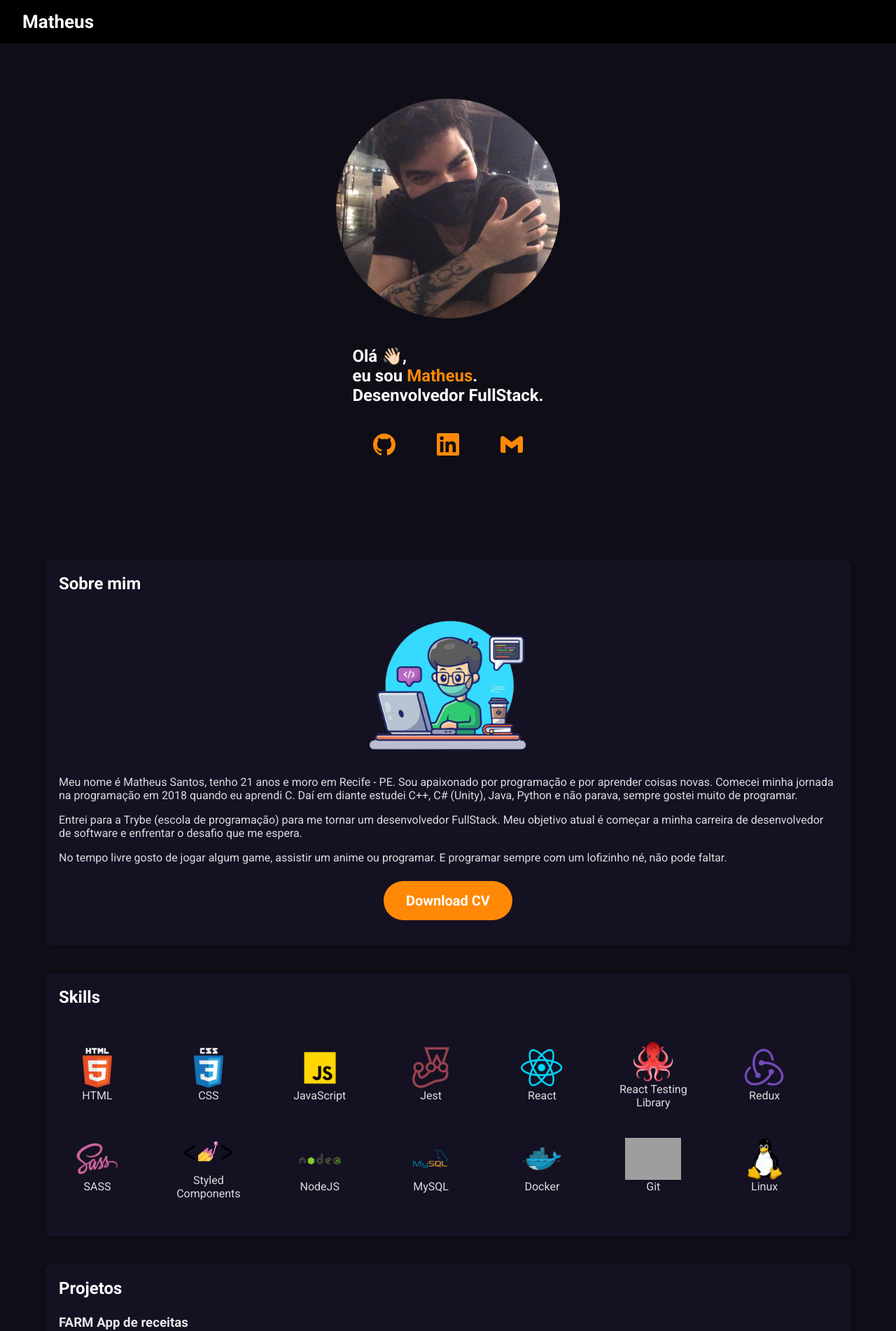
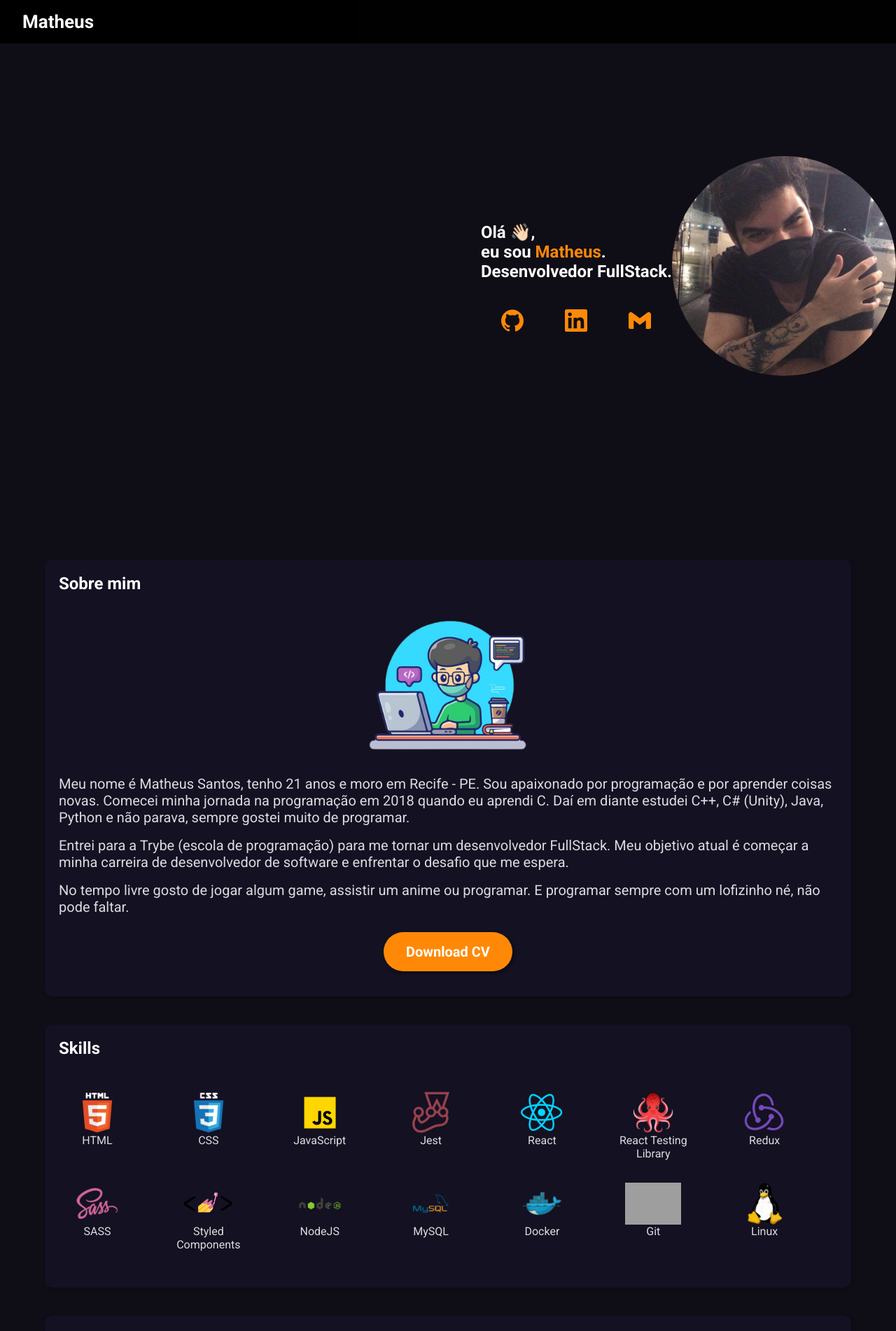
Before and after one commit to matheusg18/matheusg18.github.io, a React (Create React App) app: page / in a window 1280 px wide. Shown: the top 1902 px of the page at 70% size. Built offline with nearby package versions, Linux system fonts and the light colour scheme; grey boxes are pictures that could not be loaded.

Commit message:
adiciona estilos responsivos ate 1366px

```diff
--- a/src/components/Hero/Hero.styles.jsx
+++ b/src/components/Hero/Hero.styles.jsx
@@ -14,20 +14,31 @@ export const MyName = styled.span`
 
 export const HeroTextIconContainer = styled.div``;
 
-export const HeroWrapper = styled.div`
-  width: 100%;
-  display: flex;
-  flex-direction: column;
-  align-items: center;
-`;
-
 export const HeroCentralizer = styled.section`
+  max-width: 100%;
   width: 100vw;
   height: 100vh;
   display: flex;
   flex-direction: column;
   align-items: center;
   justify-content: center;
+`;
+
+export const HeroWrapper = styled.div`
+  width: 100%;
+  display: flex;
+  flex-direction: row-reverse;
+  align-items: center;
+
+  @media screen and (min-width: 1366px) {
+      justify-content: space-evenly;
+    }
+
+  & h1 {
+    @media screen and (min-width: 1366px) {
+      font-size: 40px;
+    }
+  }
 `;
 
 export const IconContainer = styled.div`
@@ -42,5 +53,9 @@ export const IconContainer = styled.div`
     color: ${({ theme }) => theme.color.secondary};
     text-decoration: none;
     font-size: 32px;
+
+    @media screen and (min-width: 1366px) {
+      font-size: 40px;
+    }
   }
 `;
--- a/src/components/Projects/Projects.styles.jsx
+++ b/src/components/Projects/Projects.styles.jsx
@@ -8,6 +8,17 @@ export const ProjectsWrapper = styled.section`
   border-radius: 10px;
   padding: ${({ theme }) => theme.space(2.5)};
   box-shadow: 2px 2px 5px rgba(0, 0, 0, 0.25);
+
+  @media screen and (min-width: 1366px) {
+    padding: ${({ theme }) => theme.space(5)};
+  }
+
+  & h2 {
+    @media screen and (min-width: 1366px) {
+      font-size: 30px;
+      margin-bottom: ${({ theme }) => theme.space(4)};
+    }
+  }
 `;
 
 const ProjectsButton = styled.button`
@@ -19,36 +30,98 @@ const ProjectsButton = styled.button`
   top: 50%;
   font-size: 32px;
   transform: translateY(-50%);
+  cursor: pointer;
+  transition: all 100ms;
+
+  &:hover {
+    font-size: 40px;
+  }
+
+  @media screen and (min-width: 1366px) {
+    font-size: 42px;
+
+    &:hover {
+      font-size: 50px;
+    }
+  }
 `;
 
 export const PrevProjectButton = styled(ProjectsButton)`
   left: 10px;
+
+  &:hover {
+    left: 12px;
+  }
+
+  @media screen and (min-width: 1366px) {
+    left: 16px;
+  }
 `;
 
 export const NextProjectButton = styled(ProjectsButton)`
   right: 10px;
+
+  &:hover {
+    right: 12px;
+  }
+
+  @media screen and (min-width: 1366px) {
+    right: 16px;
+  }
+`;
+
+export const ProjectContainer = styled.div`
+  @media screen and (min-width: 1366px) {
+    display: grid;
+    grid-template:
+      'info image' 1fr
+      'stack image' 1fr
+      / 1fr 1fr;
+    padding: 0 ${({ theme }) => theme.space(6)};
+  }
 `;
 
 export const ProjectInfoContainer = styled.div`
   margin: ${({ theme }) => theme.space(3)} 0;
 
+  @media screen and (min-width: 1366px) {
+    grid-area: info;
+  }
+
   & h3 {
     opacity: 0.9;
+
+    @media screen and (min-width: 1366px) {
+      font-size: 24px;
+    }
   }
 
   & p {
     margin-top: ${({ theme }) => theme.space(2)};
     opacity: 0.85;
     text-align: left;
+
+    @media screen and (min-width: 1366px) {
+      font-size: 20px;
+      margin-top: ${({ theme }) => theme.space(3)};
+    }
   }
 `;
 
 export const ProjectStackContainer = styled.div`
   margin: ${({ theme }) => theme.space(3)} 0;
 
+  @media screen and (min-width: 1366px) {
+    grid-area: stack;
+  }
+
   & h4 {
     font-size: 18px;
     opacity: 0.9;
+
+    @media screen and (min-width: 1366px) {
+      font-size: 22px;
+    }
   }
 `;
 
@@ -58,6 +131,10 @@ export const ProjectImageContainer = styled.div`
   align-items: center;
   justify-content: center;
   margin: ${({ theme }) => theme.space(4)} 0;
+
+  @media screen and (min-width: 1366px) {
+    grid-area: image;
+  }
 `;
 
 export const ProjectImage = styled.img`
@@ -73,6 +150,10 @@ export const StacksContainer = styled.div`
   margin-top: ${({ theme }) => theme.space(1.5)};
   gap: ${({ theme }) => theme.space(1)};
 
+  @media screen and (min-width: 1366px) {
+    margin-top: ${({ theme }) => theme.space(3)};
+  }
+
   &::after {
     content: '';
     flex-grow: 1;
@@ -84,6 +165,10 @@ export const StacksContainer = styled.div`
     border-radius: 5px;
     opacity: 0.85;
     box-shadow: 2px 2px 3px rgba(0, 0, 0, 0.25);
+
+    @media screen and (min-width: 1366px) {
+      font-size: 18px;
+    }
   }
 `;
 
@@ -99,6 +184,10 @@ export const ProjectsLinks = styled.div`
     gap: ${({ theme }) => theme.space(2)};
   }
 
+  @media screen and (min-width: 1366px) {
+    padding-left: ${({ theme }) => theme.space(6)};
+  }
+
   & > a {
     display: block;
     width: fit-content;
@@ -109,5 +198,21 @@ export const ProjectsLinks = styled.div`
     font-size: 18px;
     font-weight: 700;
     color: ${({ theme }) => theme.color.font};
+    box-shadow: 2px 2px 5px rgba(0, 0, 0, 0.5);
+    cursor: pointer;
+    transition: background-color 200ms;
+
+    &:hover {
+      background-color: ${({ theme }) => theme.color.hover};
+    }
+
+    &:active {
+      background-color: ${({ theme }) => theme.color.active};
+    }
+
+    @media screen and (min-width: 1366px) {
+      padding: ${({ theme }) => theme.space(2)} ${({ theme }) => theme.space(4)};
+      font-size: 20px;
+    }
   }
 `;
--- a/src/components/Projects/index.jsx
+++ b/src/components/Projects/index.jsx
@@ -3,6 +3,7 @@ import { IoIosArrowForward, IoIosArrowBack } from 'react-icons/io';
 import {
   NextProjectButton,
   PrevProjectButton,
+  ProjectContainer,
   ProjectImage,
   ProjectImageContainer,
   ProjectInfoContainer,
@@ -50,7 +51,7 @@ function Projects() {
       <NextProjectButton type="button" aria-label="próximo projeto" onClick={goNextProject}>
         <IoIosArrowForward />
       </NextProjectButton>
-      <div>
+      <ProjectContainer>
         <ProjectInfoContainer>
           <h3>{projects[projectIndex].name}</h3>
           <p>{projects[projectIndex].description}</p>
@@ -66,7 +67,7 @@ function Projects() {
             ))}
           </StacksContainer>
         </ProjectStackContainer>
-      </div>
+      </ProjectContainer>
       <ProjectsLinks>
         <a href={projects[projectIndex].demo}>Demonstração</a>
         <a href={projects[projectIndex].repo}>Repositório</a>
--- a/src/components/SkillIcon/SkillIcon.styles.jsx
+++ b/src/components/SkillIcon/SkillIcon.styles.jsx
@@ -6,6 +6,10 @@ const SkillIconContainer = styled.div`
   align-items: center;
   width: 110px;
   text-align: center;
+
+  @media screen and (min-width: 1366px) {
+    font-size: 18px;
+  }
 
   & img {
     height: 60px;
--- a/src/components/Skills/Skills.styles.jsx
+++ b/src/components/Skills/Skills.styles.jsx
@@ -8,6 +8,16 @@ export const SkillsWrapper = styled.section`
   border-radius: 10px;
   padding: ${({ theme }) => theme.space(2.5)};
   box-shadow: 2px 2px 5px rgba(0, 0, 0, 0.25);
+
+  @media screen and (min-width: 1366px) {
+    padding: ${({ theme }) => theme.space(5)};
+  }
+
+  & h2 {
+    @media screen and (min-width: 1366px) {
+      font-size: 30px;
+    }
+  }
 `;
 
 export const SkillsOverflowContainer = styled.div`
@@ -16,6 +26,11 @@ export const SkillsOverflowContainer = styled.div`
   width: 100%;
   overflow-x: auto;
   scroll-behavior: smooth;
+
+  @media screen and (min-width: 1024px) {
+    margin-top: ${({ theme }) => theme.space(6)};
+    margin-bottom: 0;
+  }
 `;
 
 export const SkillIconsWrapper = styled.div`
@@ -32,7 +47,7 @@ export const SkillIconsWrapper = styled.div`
     display: grid;
     grid-template-columns: repeat(7, 1fr);
     grid-template-rows: repeat(2, 1fr);
-    align-items: center;
+    align-items: baseline;
     height: 260px;
   }
 
--- a/src/components/Sobre/Sobre.styles.jsx
+++ b/src/components/Sobre/Sobre.styles.jsx
@@ -7,18 +7,39 @@ export const SobreWrapper = styled.section`
   border-radius: 10px;
   padding: ${({ theme }) => theme.space(2.5)};
   box-shadow: 2px 2px 5px rgba(0, 0, 0, 0.25);
+
+  @media screen and (min-width: 1366px) {
+    padding: ${({ theme }) => theme.space(5)};
+  }
+
+  & h2 {
+    @media screen and (min-width: 1366px) {
+      font-size: 30px;
+    }
+  }
 `;
 
 export const SobreTextImgContainer = styled.div`
   display: flex;
   flex-direction: column;
   align-items: center;
+
+  @media screen and (min-width: 1366px) {
+    margin: ${({ theme }) => theme.space(3)} 0;
+    flex-direction: row-reverse;
+    justify-content: space-between;
+    gap: 10%;
+  }
 `;
 
 export const SobreImg = styled.img`
   max-width: 240px;
   height: auto;
   margin: ${({ theme }) => theme.space(4)} 0;
+
+  @media screen and (min-width: 1366px) {
+    max-width: 300px;
+  }
 `;
 
 export const SobreParagraph = styled.p`
@@ -28,6 +49,7 @@ export const SobreParagraph = styled.p`
 
   @media screen and (min-width: 1024px) {
     text-align: start;
+    font-size: 20px;
   }
 `;
 
@@ -42,4 +64,19 @@ export const SobreLink = styled.a`
   font-size: 20px;
   font-weight: 700;
   color: ${({ theme }) => theme.color.font};
+  box-shadow: 2px 2px 5px rgba(0, 0, 0, 0.5);
+  cursor: pointer;
+  transition: background-color 200ms;
+
+  &:hover {
+    background-color: ${({ theme }) => theme.color.hover};
+  }
+
+  &:active {
+    background-color: ${({ theme }) => theme.color.active};
+  }
+
+  @media screen and (min-width: 1366px) {
+    margin: 0;
+  }
 `;
--- a/src/theme.styles.js
+++ b/src/theme.styles.js
@@ -6,6 +6,8 @@ const theme = {
     font: '#FFFFFF',
     card: '#131122',
     skillCard: '#221A5B',
+    hover: '#da7a0b',
+    active: '#b86b14',
   },
 };
 
```
